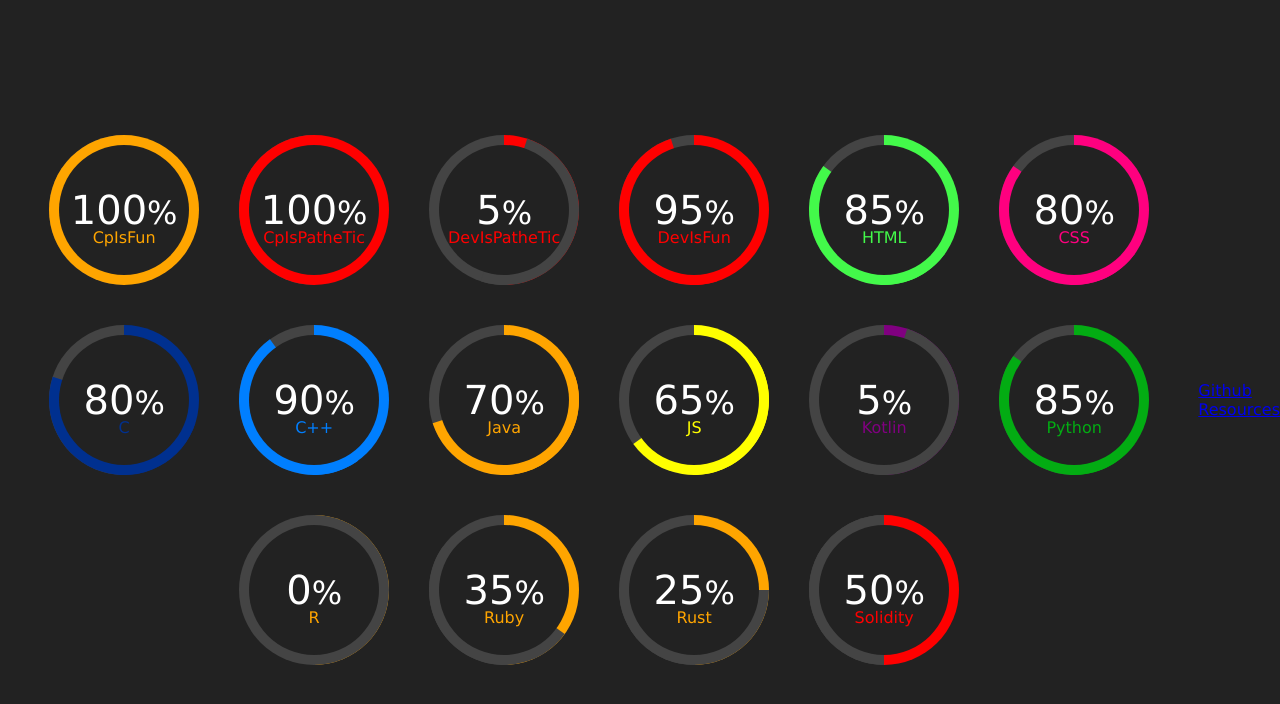
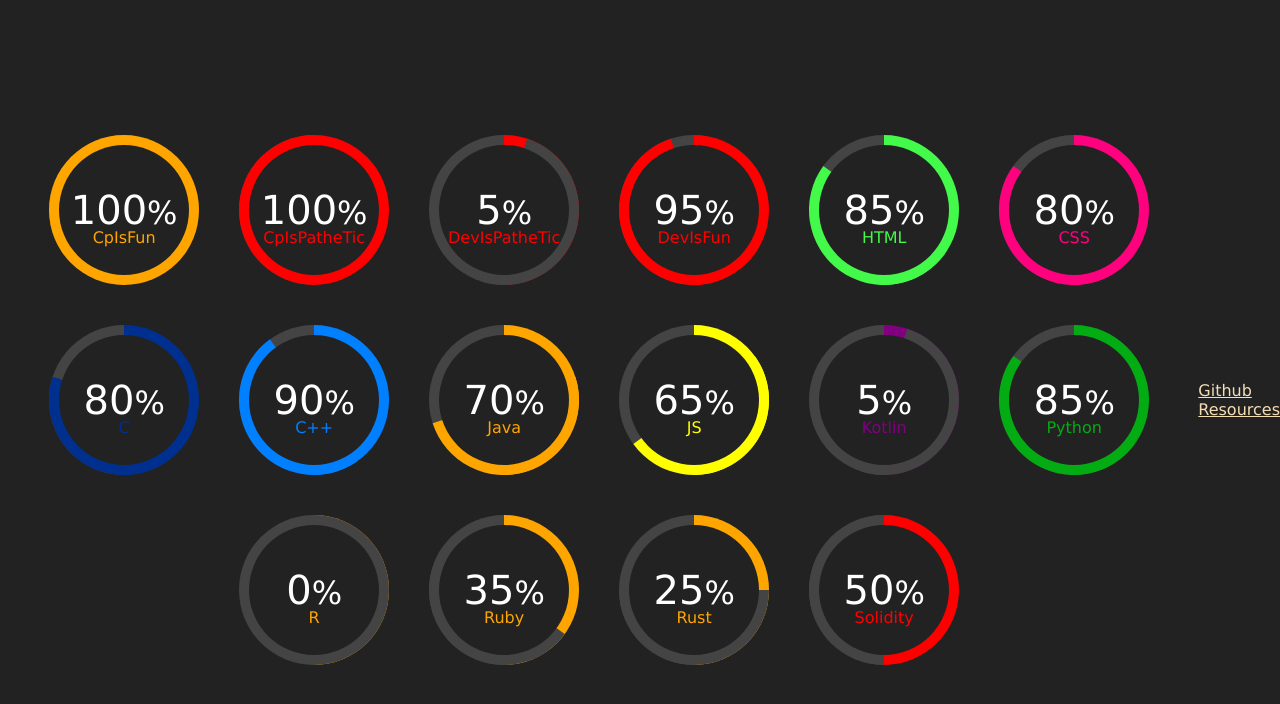
Before and after one commit to Arannamoy-Mondal/Circle-Progress-Bar, a plain HTML site: page index.html in a window 1280 px wide. Drawn offline with Linux system fonts and the light colour scheme.

Commit message:
Last update

```diff
--- a/index.html
+++ b/index.html
@@ -75,7 +75,7 @@
     </div>
     <footer>
         <div style="display: flex;justify-content: center;align-items: center;">
-            <a href="https://github.com/Arannamoy-Mondal/Circle-Progress-Bar" target="_blank">Github Resources</a>
+            <a href="https://github.com/Arannamoy-Mondal/Circle-Progress-Bar" target="_blank" style="color: wheat;">Github Resources</a>
         </div>
     </footer>
 </body>
```
